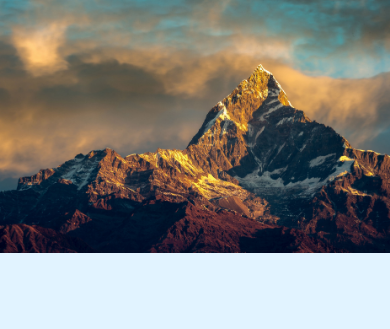
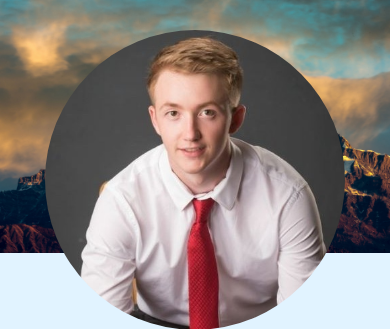
Before and after one commit to Joshtes/Personal_Website, a plain HTML site: page index.html in a window 390 px wide. Shown: the top 329 px of the page. Drawn offline with nearby package versions, Linux system fonts and the light colour scheme.

Commit message:
update to inner header-fixedinplace

```diff
--- a/style.css
+++ b/style.css
@@ -32,11 +32,7 @@ body {
 
 }
 
-@media only screen and (max-width: 920px){
-    .inner-header{
-    margin-top: 540px;
-    }
-}
+
 
 .img-profile {
     border-radius: 50%;
```
